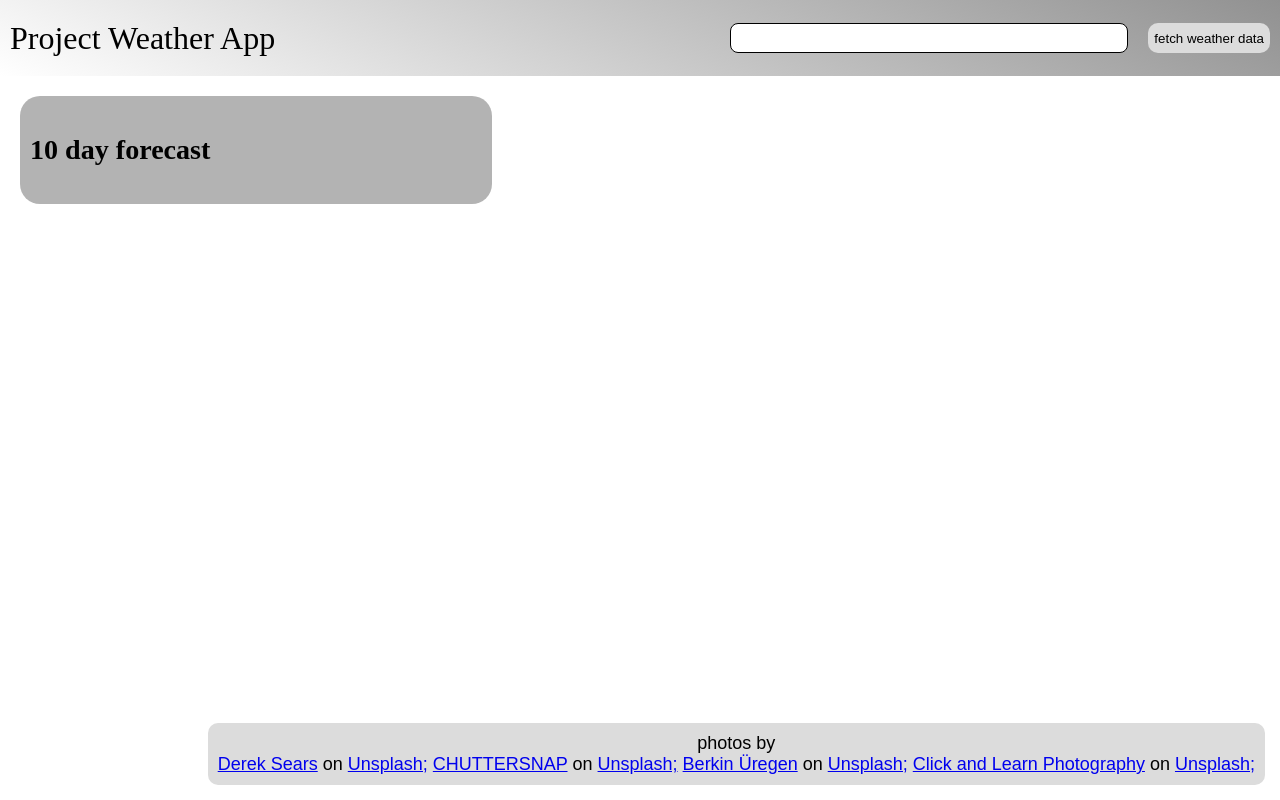
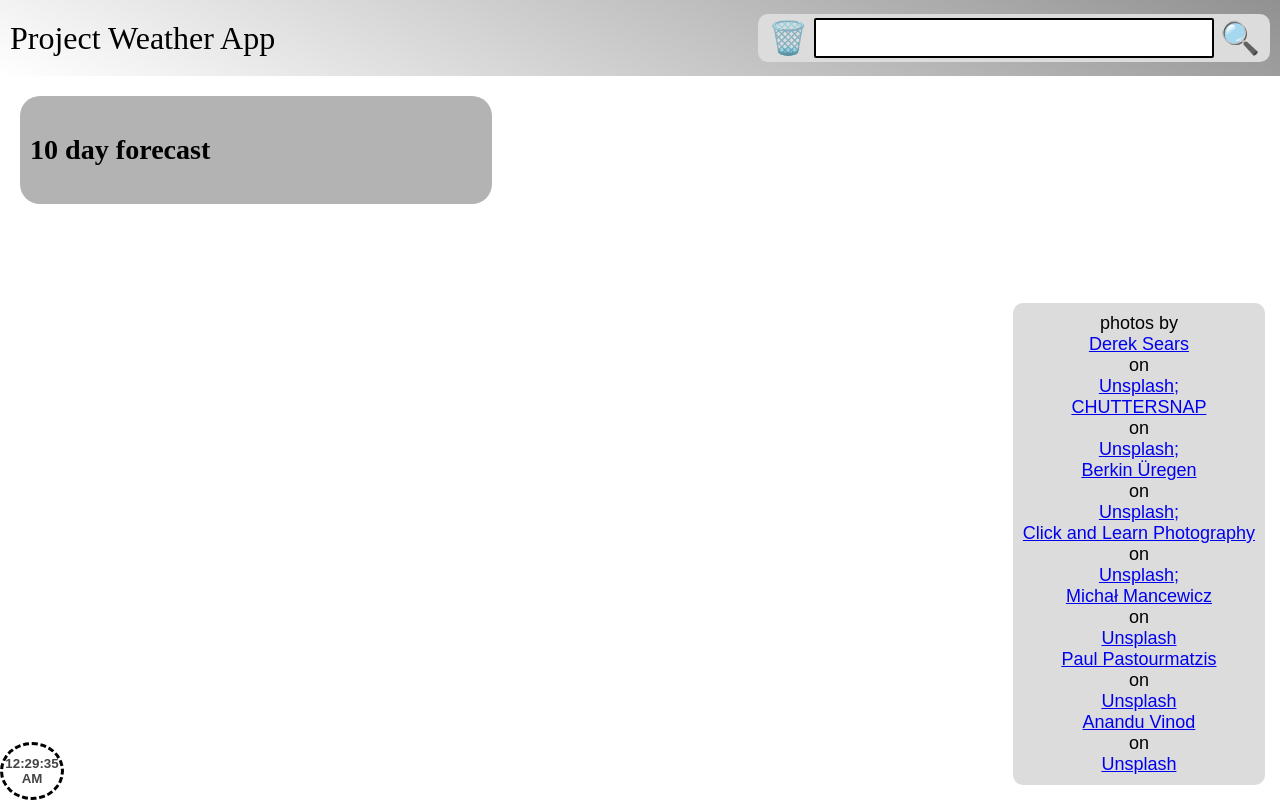
Before and after one commit to jomcbob/weather-app, a website built with webpack: page src/template.html in a window 1280 px wide. Both pictures are taken after a click on the element "photos by". Built offline with nearby package versions, Linux system fonts and the light colour scheme; no server answers.

Commit message:
added more imgs changed styles

```diff
--- a/src/dom.js
+++ b/src/dom.js
@@ -2,16 +2,17 @@ let showWeatherData = document.querySelector('.showWeatherData')
 let showForcast = document.querySelector('.nextTenDays')
 
 const refresh = (data) => {
-    giveData(data)
+    giveTodaysData(data)
     updateBackgroundImage(data)
     giveTenDayForecast(data)
 }
 
-let giveData = (validData) => {
+let giveTodaysData = (validData) => {
     showWeatherData.innerHTML = `
     <div class='data'>
         <p class='city'>City: ${validData.address.toUpperCase()}</p>
         <p>Overview: ${validData.description}</p>
+        <p>Conditions: ${validData.conditions}</p>
         <p>Max temp: ${validData.days[0].tempmax}</p>
         <p>Min temp: ${validData.days[0].tempmin}</p>
         <p>Temp: ${validData.temp}</p>
@@ -63,12 +64,18 @@ async function updateBackgroundImage(data) {
 
     if (condition.includes('clear') || condition.includes('sunny') || condition.includes('fair')) {
         imagePath = 'sunny'
-    } else if (condition.includes('rain') || condition.includes('showers') || condition.includes('thunder') || condition.includes('drizzle')) {
+    } else if (condition.includes('rain') || condition.includes('showers') || condition.includes('drizzle')) {
         imagePath = 'rainy'
-    } else if (condition.includes('snow')) {
+    } else if (condition.includes('snow') || condition.includes('sleet') ) {
         imagePath = 'snowy'
-    } else if (condition.includes('cloud') || condition.includes('fog') || condition.includes('hail') || condition.includes('sleet') || condition.includes('overcast') || condition.includes('partly cloudy') || condition.includes('wind') || condition.includes('haze')) {
+    } else if (condition.includes('cloud') || condition.includes('hail') || condition.includes('partly cloudy') || condition.includes('wind')) {
         imagePath = 'cloudy'
+    } else if (condition.includes('thunder')){
+        imagePath = 'lightning'
+    } else if (condition.includes('fog') || condition.includes('haze')){
+        imagePath = 'fog'
+    } else if (condition.includes('overcast')){
+        imagePath = 'overcast'
     }
 
     try {
@@ -77,12 +84,11 @@ async function updateBackgroundImage(data) {
         document.body.style.backgroundSize = 'cover'
         document.body.style.backgroundPosition = 'center'
         document.body.style.height = '100vh'
-        document.body.style.backgroundAttachment = 'fixed'
+
     } catch (error) {
         console.error('Error loading background image:', error)
         document.body.style.backgroundImage = `url(./imgs/default.jpg)`
     }
 }
 
-
 export { refresh }
--- a/src/index.js
+++ b/src/index.js
@@ -6,9 +6,14 @@ let cityInput = document.querySelector('#cityInput')
 let fetchCityButton = document.querySelector('.fetchCityButton')
 let credit = document.querySelector('.credit')
 let appendCredit = document.querySelector('.appendCredit')
+let deleteInputValue = document.querySelector('.deleteInputValue')
 
 fetchCityButton.addEventListener('click', () => {
     fetchCity(cityInput.value, refresh)
+})
+
+deleteInputValue.addEventListener('click', () => {
+    cityInput.value = ''
 })
 
 document.addEventListener('keydown', function(event) {
@@ -17,8 +22,21 @@ document.addEventListener('keydown', function(event) {
     }
 })
 
+function updateClock() {
+    const date = new Date();
+    const timeString = date.toLocaleTimeString(navigator.language, {
+      hour: "2-digit",
+      minute: "2-digit",
+      second: "2-digit",
+    });
+    document.getElementById('clock').textContent = timeString;
+  }
+
+  setInterval(updateClock, 1000);
+
 let showCredit = true
 let divs = document.createElement('div')
+divs.classList.add('divs')
     credit.addEventListener('click', () => {
         if (showCredit) {
             divs.innerHTML = `
@@ -26,6 +44,9 @@ let divs = document.createElement('div')
                 <a href="https://unsplash.com/@chuttersnap?utm_content=creditCopyText&utm_medium=referral&utm_source=unsplash">CHUTTERSNAP</a> on <a href="https://unsplash.com/photos/white-and-teal-sky-PLe8QlV67kg?utm_content=creditCopyText&utm_medium=referral&utm_source=unsplash">Unsplash;</a>
                 <a href="https://unsplash.com/@berkinuregen?utm_content=creditCopyText&utm_medium=referral&utm_source=unsplash">Berkin Üregen</a> on <a href="https://unsplash.com/photos/water-droplets-on-glass-panel-eehRmieZJvY?utm_content=creditCopyText&utm_medium=referral&utm_source=unsplash">Unsplash;</a>
                 <a href="https://unsplash.com/@clickandlearnphotography?utm_content=creditCopyText&utm_medium=referral&utm_source=unsplash">Click and Learn Photography</a> on <a href="https://unsplash.com/photos/white-and-brown-tree-illustation-NGB9oBtOUM8?utm_content=creditCopyText&utm_medium=referral&utm_source=unsplash">Unsplash;</a>
+                <a href="https://unsplash.com/@kreyatif?utm_content=creditCopyText&utm_medium=referral&utm_source=unsplash">Michał Mancewicz</a> on <a href="https://unsplash.com/photos/a-lightning-bolt-is-seen-in-the-sky-R9L7ukhBSgs?utm_content=creditCopyText&utm_medium=referral&utm_source=unsplash">Unsplash</a>
+                <a href="https://unsplash.com/@pueblovista?utm_content=creditCopyText&utm_medium=referral&utm_source=unsplash">Paul Pastourmatzis</a> on <a href="https://unsplash.com/photos/silhouette-of-trees-covered-by-fog-KT3WlrL_bsg?utm_content=creditCopyText&utm_medium=referral&utm_source=unsplash">Unsplash</a>
+                <a href="https://unsplash.com/@anandu?utm_content=creditCopyText&utm_medium=referral&utm_source=unsplash">Anandu Vinod</a> on <a href="https://unsplash.com/photos/cloudy-sky-pbxwxwfI0B4?utm_content=creditCopyText&utm_medium=referral&utm_source=unsplash">Unsplash</a>
 
             `
         } else {
--- a/src/styles.css
+++ b/src/styles.css
@@ -4,7 +4,6 @@ body {
   height: 100vh;
   display: flex;
   flex-direction: column;
-  /* background-image: url(./imgs/sunny.jpg); */
 }
 
 header {
@@ -22,12 +21,19 @@ header {
 }
 
 input {
-  border-radius: 8px;
-  border: 1px solid black;
+  border: 2px solid black;
   width: 30vw;
   font-size: x-large;
   padding: 0 6px;
-  margin-left: 20vw;
+  border-radius: 2px;
+}
+
+input:focus {
+  border: 2px solid green;
+}
+
+.deleteInputValue:active {
+  background-color: red;
 }
 
 .container {
@@ -60,7 +66,10 @@ input {
 
 .inputs {
   display: flex;
-  gap: 20px;
+  justify-content: end;
+  background-color: gainsboro;
+  border-radius: 10px;
+  padding: 4px;
 }
 
 .dayForecast {
@@ -98,7 +107,6 @@ input {
 button {
   background-color: gainsboro;
   border: 0;
-  border-radius: 10px;
   color: black;
 }
 
@@ -115,6 +123,7 @@ button:hover {
 .credit button {
   padding: 10px;
   font-size: large;
+  border-radius: 10px;
 }
 
 #loadingBarContainer {
@@ -133,3 +142,31 @@ button:hover {
   width: 0;
   background-color: #4caf50;
 }
+
+.divs {
+  display: flex;
+  flex-direction: column;
+}
+
+.fetchCityButton {
+  border-radius: 0 10px 10px 0;
+  font-size: xx-large;
+}
+
+.deleteInputValue {
+  border-radius:  10px 0 0 10px ;
+  font-size: xx-large;
+}
+
+#clock {
+  border-radius: 50%;
+  height: 8vh;
+  width: 8vh;
+  display: flex;
+  justify-content: center;
+  align-items: center;
+  color: #444 ;
+  background-color: #ffffff;
+  font-weight: bold;
+  border: 3px dashed black;
+}
--- a/src/template.html
+++ b/src/template.html
@@ -9,8 +9,9 @@
     <header>
       <div>Project Weather App</div>
       <div class="inputs">
+        <button class="deleteInputValue">🗑️</button>
         <input type="text" name="cityInput" id="cityInput">
-        <button class="fetchCityButton">fetch weather data</button>
+        <button class="fetchCityButton">🔍</button>
       </div>
     </header>
 
@@ -31,5 +32,6 @@
     <div class="credit">
       <button class="appendCredit">photos by</button>
     </div>
+    <button id="clock"></button>
   </body>
 </html>
```
Also changed, not shown: src/imgs/fog.jpg (added), src/imgs/lightning.jpg (added), 3 other files.
